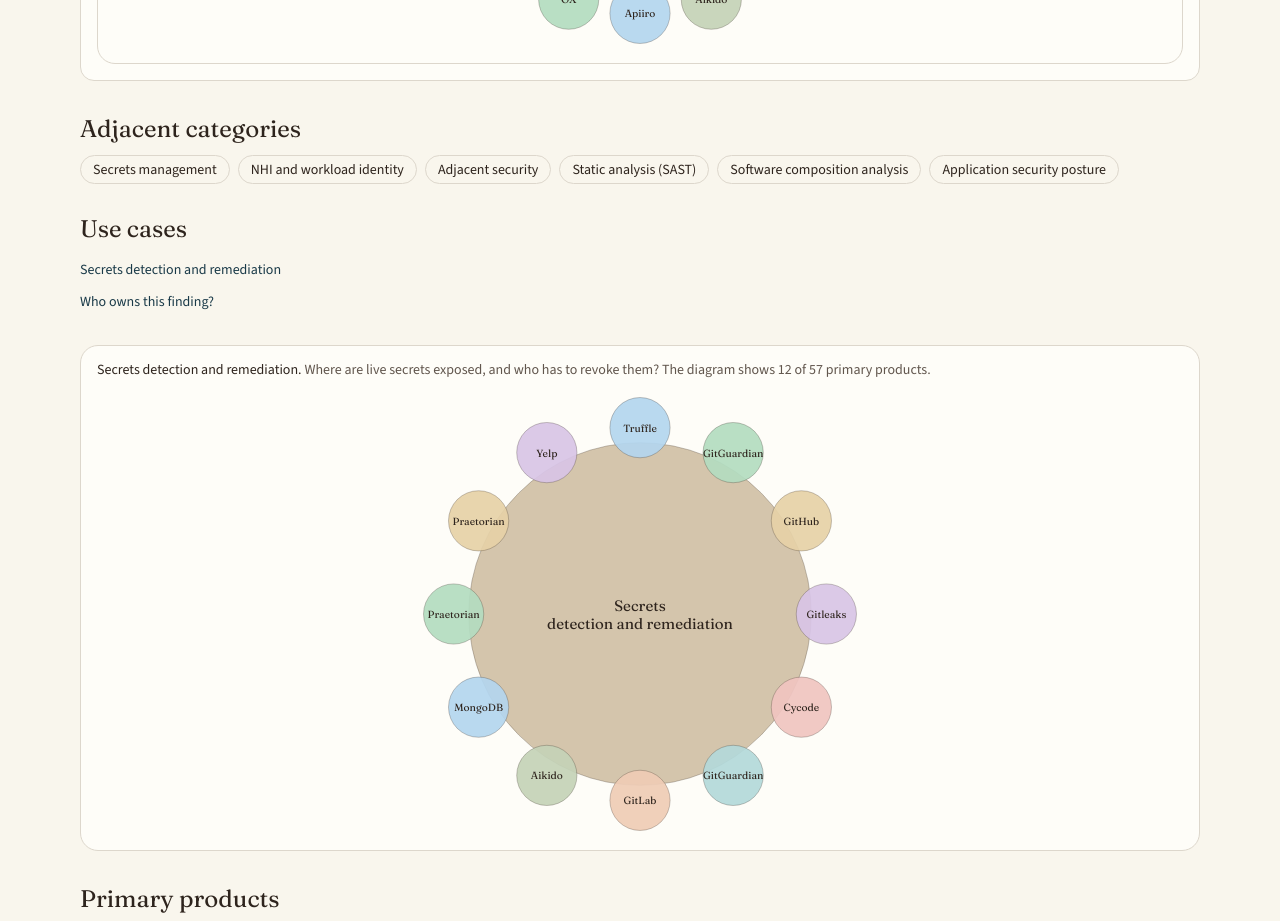
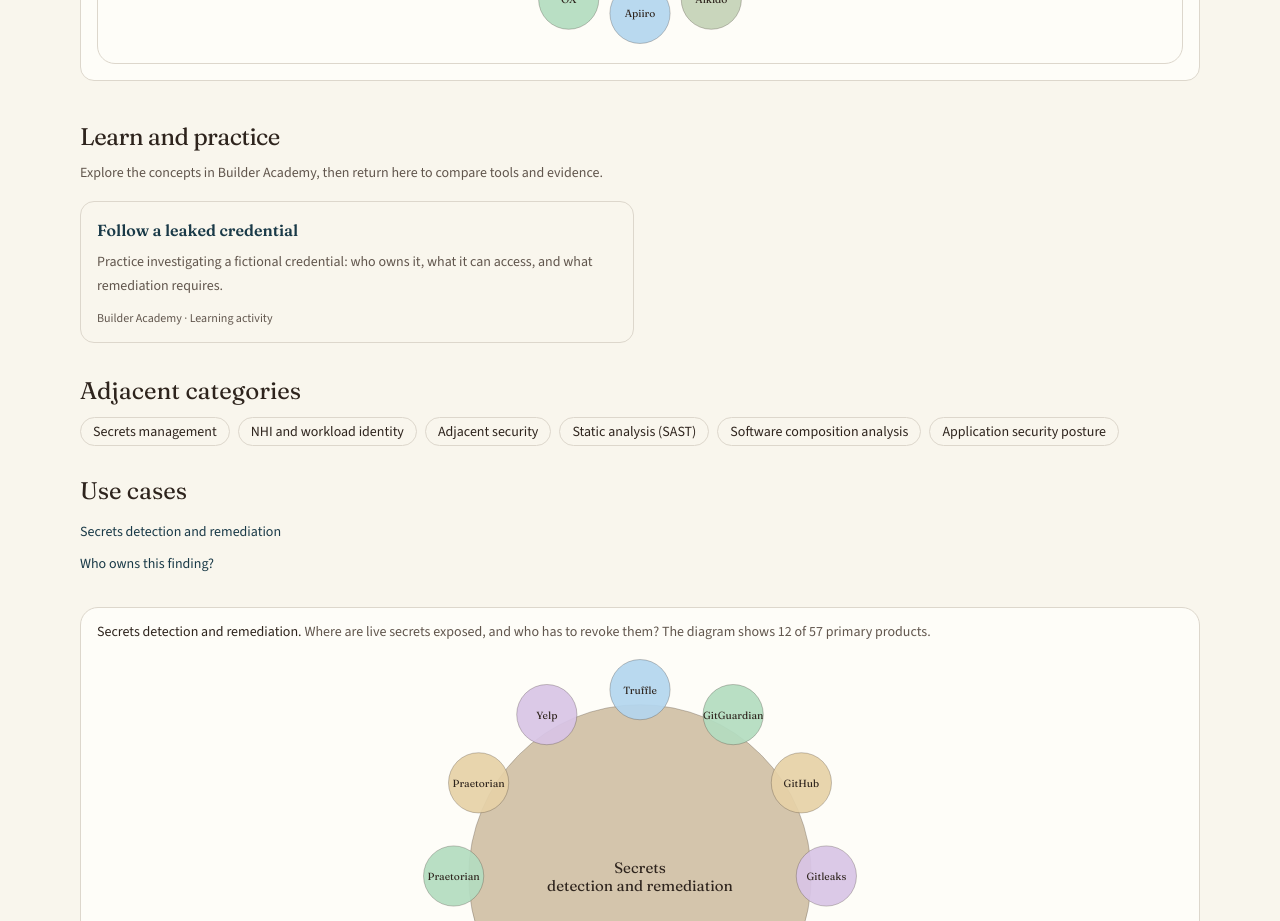
Before and after one commit to heyfunwhoa/security-market-map, a Next.js app: page /categories/secrets-detection in a window 1280 px wide. Shown: the part 1620-2541 px from the top of the page. Built offline with nearby package versions, Linux system fonts and the light colour scheme.

Commit message:
Connect category learning previews and shared framework references

```diff
--- a/app/categories/[slug]/page.tsx
+++ b/app/categories/[slug]/page.tsx
@@ -1,3 +1,4 @@
+import { AcademyLinks } from "@/components/academy-links";
 import Link from "next/link";
 import { notFound } from "next/navigation";
 import { AreaDiagram } from "@/components/area-diagram";
@@ -76,6 +77,7 @@
       <p className="mt-6 text-sm leading-6">{category.exampleWorkflow}</p>
       <CloudAppShortlist categoryId={category.id} />
       <DataSecurityShortlist categoryId={category.id} />
+      <AcademyLinks categoryId={category.id} />
       <section className="mt-8">
         <h2 className="text-2xl">Adjacent categories</h2>
         <ul className="mt-3 flex flex-wrap gap-2">
```
